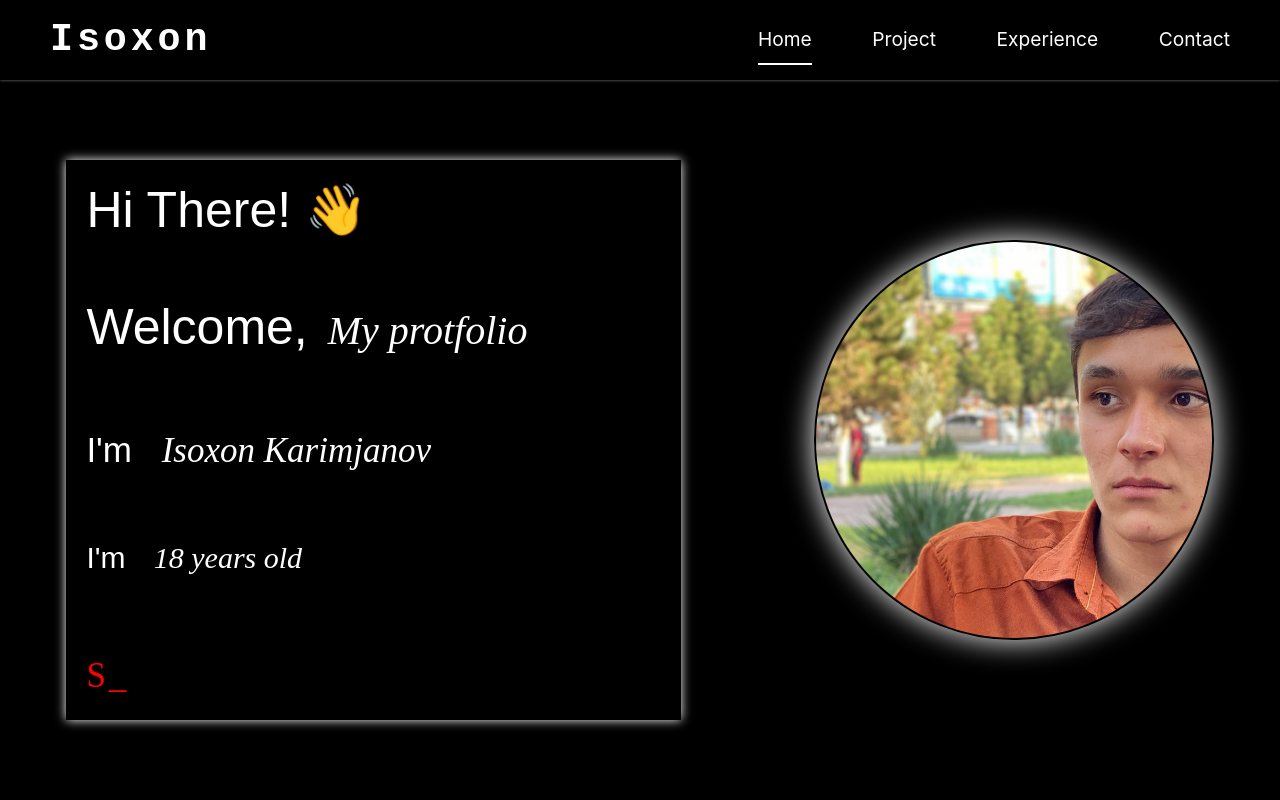
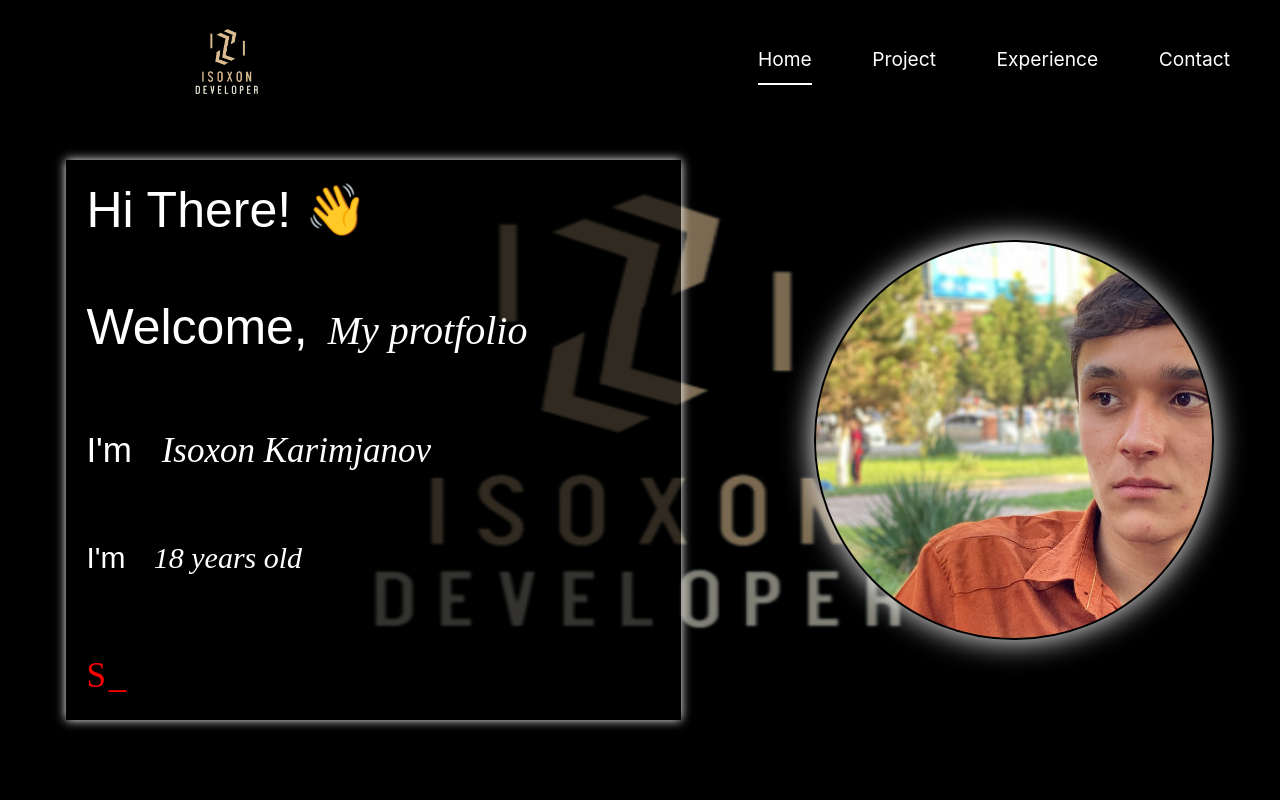
Before and after one commit to IsoxonD701/Portfolio, a React (Create React App) app: page / in a window 1280 px wide. Shown: the top 800 px of the page. Built offline with nearby package versions, Linux system fonts and the light colour scheme.

Commit message:
dakldal;jmd;lak

```diff
--- a/src/App.js
+++ b/src/App.js
@@ -5,12 +5,16 @@ import Contact from './components/Contact/Contact';
 import Service from './components/Service/Service';
 import Project from './components/Project/Project';
 import Effect from './components/effect/Effect';
+import bg_image from "./images/logo.png"
 
 
 
 function App() {
   return (
     <div>
+
+        <img style={{position:"fixed", width:"100%", height:"100%", zIndex:"-1"}} src={bg_image} alt="" />
+
       <Effect/>
       <Navbar />
       <Home />
--- a/src/components/Contact/Contact.css
+++ b/src/components/Contact/Contact.css
@@ -1,7 +1,7 @@
 .contact{
     width: 100%;
     height: 100vh;
-    background: #000000;
+    background: #00000070;
     display: flex;
     flex-direction: column;
     align-items: center;
@@ -26,12 +26,13 @@
 .contact_btn{
     width: 150px;
     height: 80px;
-    background: #000;
+    background: #00000090;
     border: none;
     border-radius: 20px;
     cursor: pointer;
     transition: 1s;
     overflow: hidden;
+    box-shadow: 0 0 3px gray;
 }
 .contact_btn_i{
     font-size: 50px;
@@ -96,7 +97,7 @@
     .contact{
         width: 100%;
         height: 100vh;
-        background: #000000;
+        background: #00000070;
     }
     .contact_h1{
         color: #FFF;
@@ -118,7 +119,7 @@
     .contact_btn{
         width: 100px;
         height: 60px;
-        background: #000;
+        background: #00000090;
         border: none;
         border-radius: 20px;
         cursor: pointer;
--- a/src/components/Home/Home.css
+++ b/src/components/Home/Home.css
@@ -2,7 +2,7 @@
     width: 100%;
     height: 100vh;
     padding-top: 80px;
-    background: #000;
+    background: #00000070;
     display: flex;
     align-items: center;
     justify-content: space-around;
@@ -35,6 +35,7 @@
     padding: 20px;
     transition: 1s;
     box-shadow: 0 0 10px #FFF;
+    background: #00000099;
 }
 .tanishtiruv_i{
     font-size: 35px;
--- a/src/components/Navbar/Navbar.css
+++ b/src/components/Navbar/Navbar.css
@@ -1,7 +1,7 @@
 .nav {
     display: flex;
     width: 100%;
-    height: 80px;
+    height: 120px;
     justify-content: space-between;
     padding: 0 50px;
     background-color: rgba(0, 0, 0, 0.791);
@@ -9,18 +9,23 @@
     position: fixed;
     top: 0;
     z-index: 100;
-    box-shadow: 0 0 3px gray;
 }
 
 
 .nav .nav_logo {
-    width:fit-content;
     display: flex;
     align-items: center;
     justify-content: space-between;
     letter-spacing: .2em;
     color: white;
+    width: 30%;
+    height: 100%;
     font-family: monospace;
+}
+.logo_img{
+    width: 100%;
+    height: 100%;
+    object-fit: contain ;
 }
 .block{
     width: 40%;
--- a/src/components/Navbar/Navbar.js
+++ b/src/components/Navbar/Navbar.js
@@ -2,6 +2,7 @@ import React, { useState } from 'react'
 import "./Navbar.css"
 import { Link } from 'react-scroll'
 import { FaBars, FaTimes } from "react-icons/fa";
+import logo_img from "../../images/logo.png"
 
 function Navbar() {
 
@@ -10,7 +11,7 @@ function Navbar() {
     return (
         <div className='nav'>
             <div className="nav_logo">
-                <h1>Isoxon</h1>
+                <img className='logo_img' src={logo_img} alt="" />
 
             </div>
             <div className="block">
--- a/src/components/Project/Project.css
+++ b/src/components/Project/Project.css
@@ -1,7 +1,7 @@
 .project{
     width: 100%;
     padding-top: 100px;
-    background: #000;
+    background: #00000070;
     padding-bottom: 50px;
 }
 .my_project{
@@ -32,6 +32,7 @@
     height: 370px;
     overflow: hidden;
     box-shadow: 0 0 2px white;
+    background: #00000099;
 
 }
 .swipers_div:hover{
--- a/src/components/Service/Service.css
+++ b/src/components/Service/Service.css
@@ -1,7 +1,7 @@
 .service{
     width: 100%;
     padding-top: 100px;
-    background: #000;
+    background: #00000070;
 }
 .service_text{
     text-align: center;
@@ -26,6 +26,7 @@
     flex-direction: column;
     justify-content: space-around;
     box-shadow: 0 0 5px white;
+    background: #00000099;
 
 }
 .experience_div:hover{
```
Also changed, not shown: src/images/logo.png (added).
